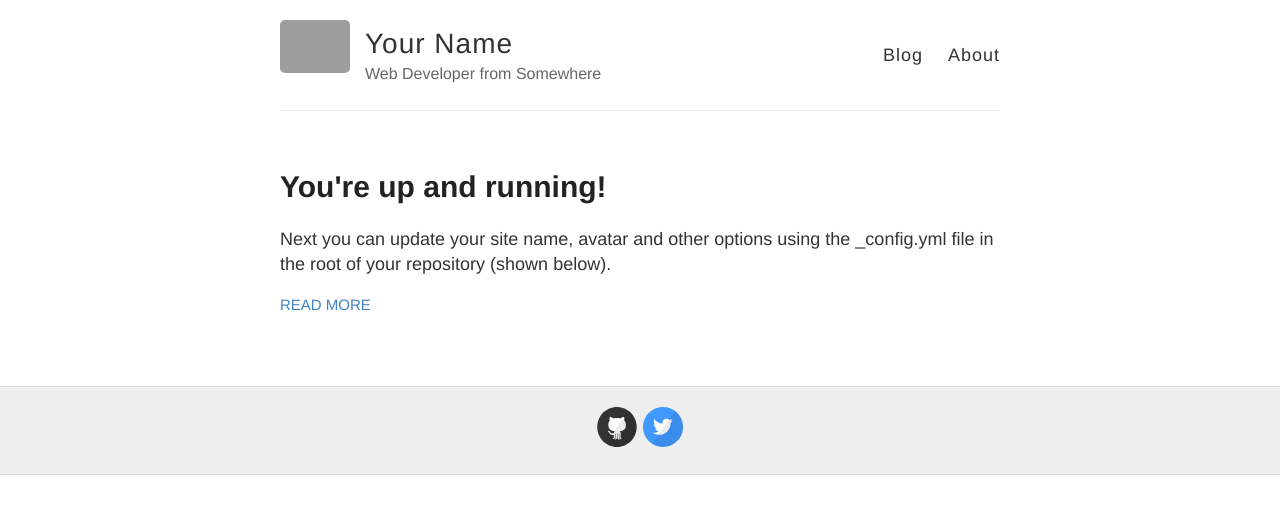
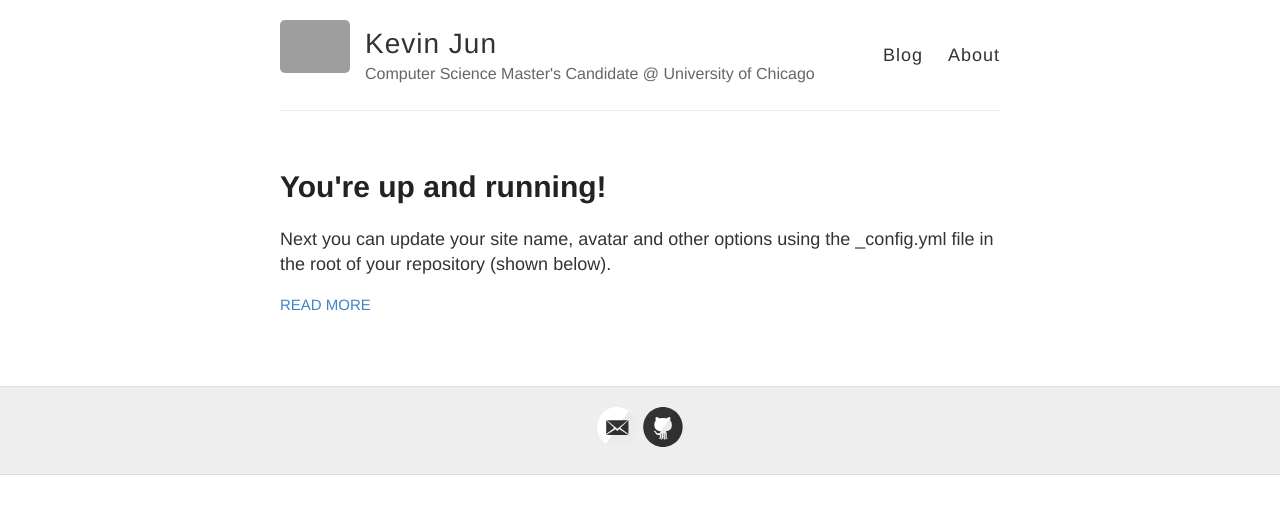
Before and after one commit to kevkjun/kevkjun.github.io, a Jekyll site: the page built from index.html, in a window 1280 px wide. Shown: the top 514 px of the page. Built offline with Jekyll 4.4.1, drawn with Linux system fonts in a browser that asks for light colours; grey boxes are pictures that could not be loaded.

Commit message:
Update _config.yml

```diff
--- a/_config.yml
+++ b/_config.yml
@@ -3,10 +3,10 @@
 #
 
 # Name of your site (displayed in the header)
-name: Your Name
+name: Kevin Jun
 
 # Short bio or description (displayed in the header)
-description: Web Developer from Somewhere
+description: Computer Science Master's Candidate @ University of Chicago
 
 # URL of your avatar or profile pic (you could use your GitHub profile pic)
 avatar: https://raw.githubusercontent.com/barryclark/jekyll-now/master/images/jekyll-logo.png
@@ -18,15 +18,15 @@ avatar: https://raw.githubusercontent.com/barryclark/jekyll-now/master/images/je
 # Includes an icon in the footer for each username you enter
 footer-links:
   dribbble:
-  email:
+  email: kevinkjun@gmail.com
   facebook:
   flickr:
-  github: barryclark/jekyll-now
+  github: kevkjun
   instagram:
   linkedin:
   pinterest:
   rss: # just type anything here for a working RSS icon
-  twitter: jekyllrb
+  twitter:
   stackoverflow: # your stackoverflow profile, e.g. "users/50476/bart-kiers"
   youtube: # channel/<your_long_string> or user/<user-name>
   googleplus: # anything in your profile username that comes after plus.google.com/
```
